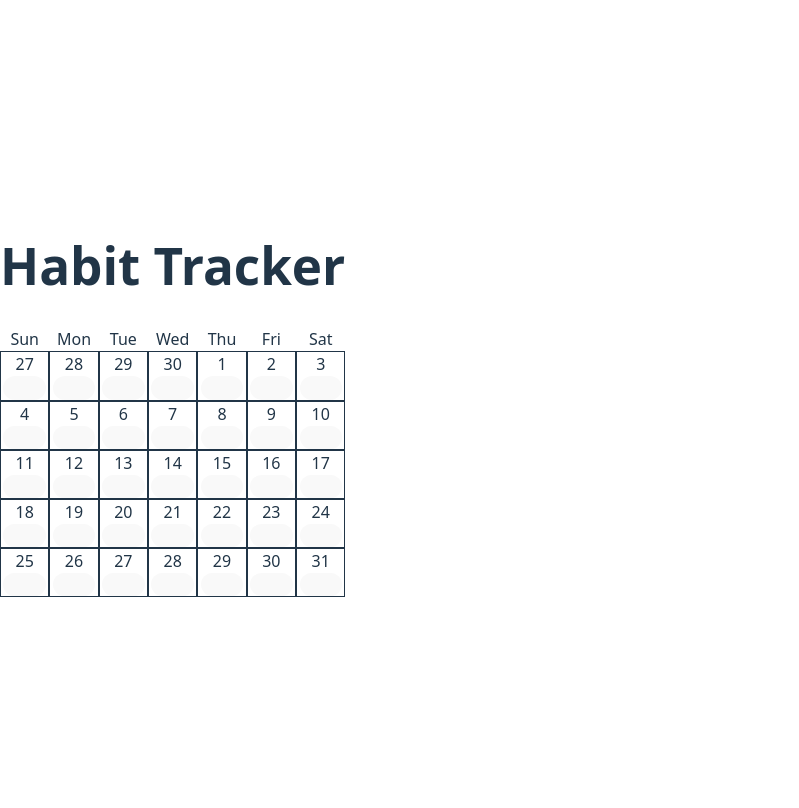
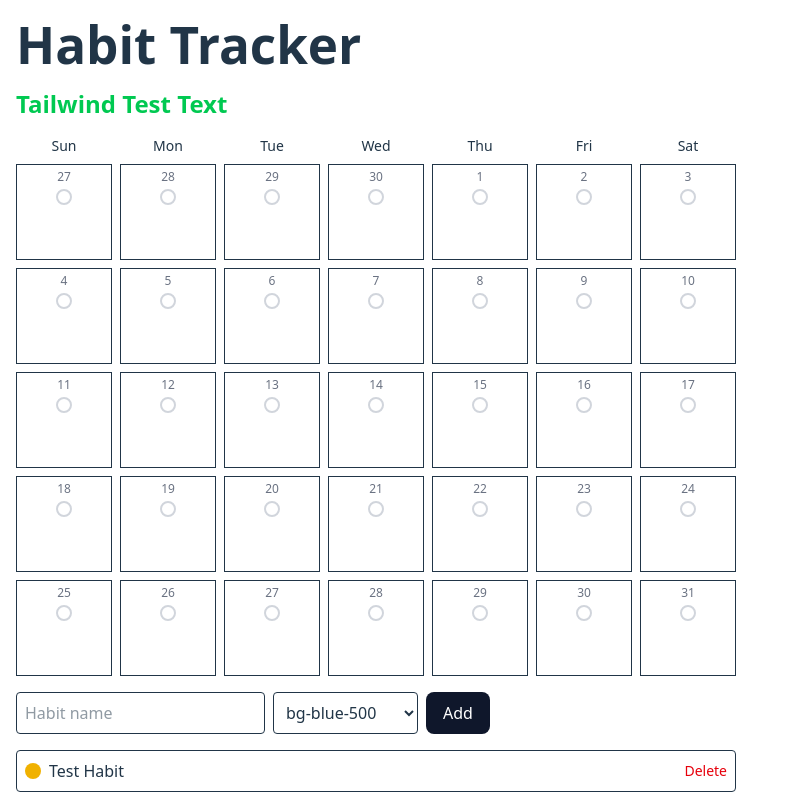
Before and after one commit to behzad-dev/habit-tracker, a React (Vite) app: page / in a window 1280 px wide. Shown: the whole page, without its empty margins (0-799 px from the left). Built offline with nearby package versions, Linux system fonts and the light colour scheme.

Commit message:
HabitForm

```diff
--- a/src/App.tsx
+++ b/src/App.tsx
@@ -1,6 +1,9 @@
 import { CalendarMonth } from './components/CalendarMonth';
 import { StreakBadge } from './components/StreakBadge';
 import { useHabits } from './state/useHabits';
+import { v4 as uuidv4 } from 'uuid';
+import { HabitForm } from './components/HabitForm';
+import { HabitList } from './components/HabitList';
 
 function App() {
   const { state, dispatch } = useHabits();
@@ -8,9 +11,29 @@ function App() {
   return (
     <div className="p-4 max-w-screen-md mx-auto space-y-4">
       <h1 className="text-xl font-semibold">Habit Tracker</h1>
+      <h2 className="text-2xl text-green-500 font-bold">Tailwind Test Text</h2>
+
       <div className="overflow-x-auto">
-  <CalendarMonth state={state} dispatch={dispatch} />
-</div>    </div>
+        <CalendarMonth state={state} dispatch={dispatch} />
+      </div>{' '}
+      <HabitForm
+        onAdd={(name, color) =>
+          dispatch({
+            type: 'ADD_HABIT',
+            payload: {
+              id: uuidv4(),
+              name,
+              color,
+              createdAt: new Date().toISOString(),
+            },
+          })
+        }
+      />
+      <HabitList
+        habits={state.habits}
+        onDelete={(id) => dispatch({ type: 'DELETE_HABIT', payload: { id } })}
+      />{' '}
+    </div>
   );
 }
 
--- a/src/components/HabitDot.tsx
+++ b/src/components/HabitDot.tsx
@@ -11,12 +11,15 @@ export function HabitDot({ habit, checked, onToggle }: Props) {
     <button
       onClick={onToggle}
       title={habit.name}
-      className={`w-4 h-4 rounded-full border-2 ${
-        checked ? habit.color : 'border-gray-300'
-      }`}
+      className={`w-4 h-4 rounded-full transition-colors duration-200
+        ${
+          checked
+            ? `${habit.color} border-0`             // filled circle
+            : 'border-2 border-gray-300 bg-white'   // empty circle
+        }`}
     >
       <span className="sr-only">
-        {habit.name} {checked ? 'checked' : 'not checked'}
+        {habit.name} – {checked ? 'done' : 'not done'}
       </span>
     </button>
   );
--- /dev/null
+++ b/src/components/HabitForm.tsx
@@ -0,0 +1,58 @@
+import { useState } from 'react';
+
+type Props = {
+  onAdd: (name: string, color: string) => void;
+};
+
+const COLORS = [
+  'bg-blue-500',
+  'bg-green-500',
+  'bg-red-500',
+  'bg-yellow-500',
+  'bg-purple-500',
+];
+
+export function HabitForm({ onAdd }: Props) {
+  const [name, setName] = useState('');
+  const [color, setColor] = useState(COLORS[0]);
+
+  function handleSubmit(e: React.FormEvent) {
+    e.preventDefault();
+    if (!name.trim()) return;
+    onAdd(name.trim(), color);
+    setName('');
+    setColor(COLORS[0]);
+  }
+
+  return (
+    <form
+      onSubmit={handleSubmit}
+      className="flex flex-col gap-2 sm:flex-row items-center"
+    >
+      <input
+        type="text"
+        placeholder="Habit name"
+        value={name}
+        onChange={(e) => setName(e.target.value)}
+        className="border rounded p-2"
+      />
+      <select
+        value={color}
+        onChange={(e) => setColor(e.target.value)}
+        className="border rounded p-2"
+      >
+        {COLORS.map((c) => (
+          <option key={c} value={c}>
+            {c}
+          </option>
+        ))}
+      </select>
+      <button
+  type="submit"
+  className="btn bg-blue-500 hover:bg-blue-600"
+>
+  Add
+</button>
+    </form>
+  );
+}
--- /dev/null
+++ b/src/components/HabitList.tsx
@@ -0,0 +1,29 @@
+import type { Habit } from '../state/types';
+
+type Props = {
+  habits: Habit[];
+  onDelete: (id: string) => void;
+};
+
+export function HabitList({ habits, onDelete }: Props) {
+  return (
+    <ul className="flex flex-col gap-2">
+      {habits.map((habit) => (
+        <li
+          key={habit.id}
+          className="flex justify-between items-center border p-2 rounded"
+        >
+<span className={`w-4 h-4 mr-2 rounded-full ${habit.color}`}></span>
+
+          <span className="flex-1">{habit.name}</span>
+          <button
+            onClick={() => onDelete(habit.id)}
+            className="text-sm text-red-600 hover:underline"
+          >
+            Delete
+          </button>
+        </li>
+      ))}
+    </ul>
+  );
+}
--- a/src/index.css
+++ b/src/index.css
@@ -1,6 +1,4 @@
-@tailwind base;
-@tailwind components;
-@tailwind utilities;
+@import "tailwindcss";
 
 :root {
   font-family: system-ui, Avenir, Helvetica, Arial, sans-serif;
@@ -8,7 +6,7 @@
   font-weight: 400;
 
   color-scheme: light dark;
-  color: rgba(255, 255, 255, 0.87);
+  color: rgba(255 255 255 / 0.87);
   background-color: #242424;
 
   font-synthesis: none;
@@ -22,9 +20,7 @@ a {
   color: #646cff;
   text-decoration: inherit;
 }
-a:hover {
-  color: #535bf2;
-}
+a:hover { color: #535bf2; }
 
 body {
   margin: 0;
@@ -34,39 +30,21 @@ body {
   min-height: 100vh;
 }
 
-h1 {
-  font-size: 3.2em;
-  line-height: 1.1;
+h1 { font-size: 3.2em; line-height: 1.1; }
+
+.btn {
+  @apply rounded-lg px-4 py-2 bg-slate-900 text-white
+         border border-transparent transition-colors;
 }
-
-button {
-  border-radius: 8px;
-  border: 1px solid transparent;
-  padding: 0.6em 1.2em;
-  font-size: 1em;
-  font-weight: 500;
-  font-family: inherit;
-  background-color: #1a1a1a;
-  cursor: pointer;
-  transition: border-color 0.25s;
+.btn:hover {
+  @apply border-slate-400;
 }
-button:hover {
-  border-color: #646cff;
-}
-button:focus,
-button:focus-visible {
-  outline: 4px auto -webkit-focus-ring-color;
+.btn:focus,
+.btn:focus-visible {
+  @apply outline-none ring-4 ring-offset-2 ring-indigo-500;
 }
 
 @media (prefers-color-scheme: light) {
-  :root {
-    color: #213547;
-    background-color: #ffffff;
-  }
-  a:hover {
-    color: #747bff;
-  }
-  button {
-    background-color: #f9f9f9;
-  }
+  :root { color: #213547; background-color: #ffffff; }
+  a:hover { color: #747bff; }
 }
--- a/src/state/useHabits.ts
+++ b/src/state/useHabits.ts
@@ -9,7 +9,7 @@ export function useHabits() {
         {
           id: 'test-habit',
           name: 'Test Habit',
-          color: 'border-blue-500', // Tailwind class
+          color: 'bg-yellow-500', // Tailwind class
           createdAt: new Date().toISOString(),
         },
       ],
```
